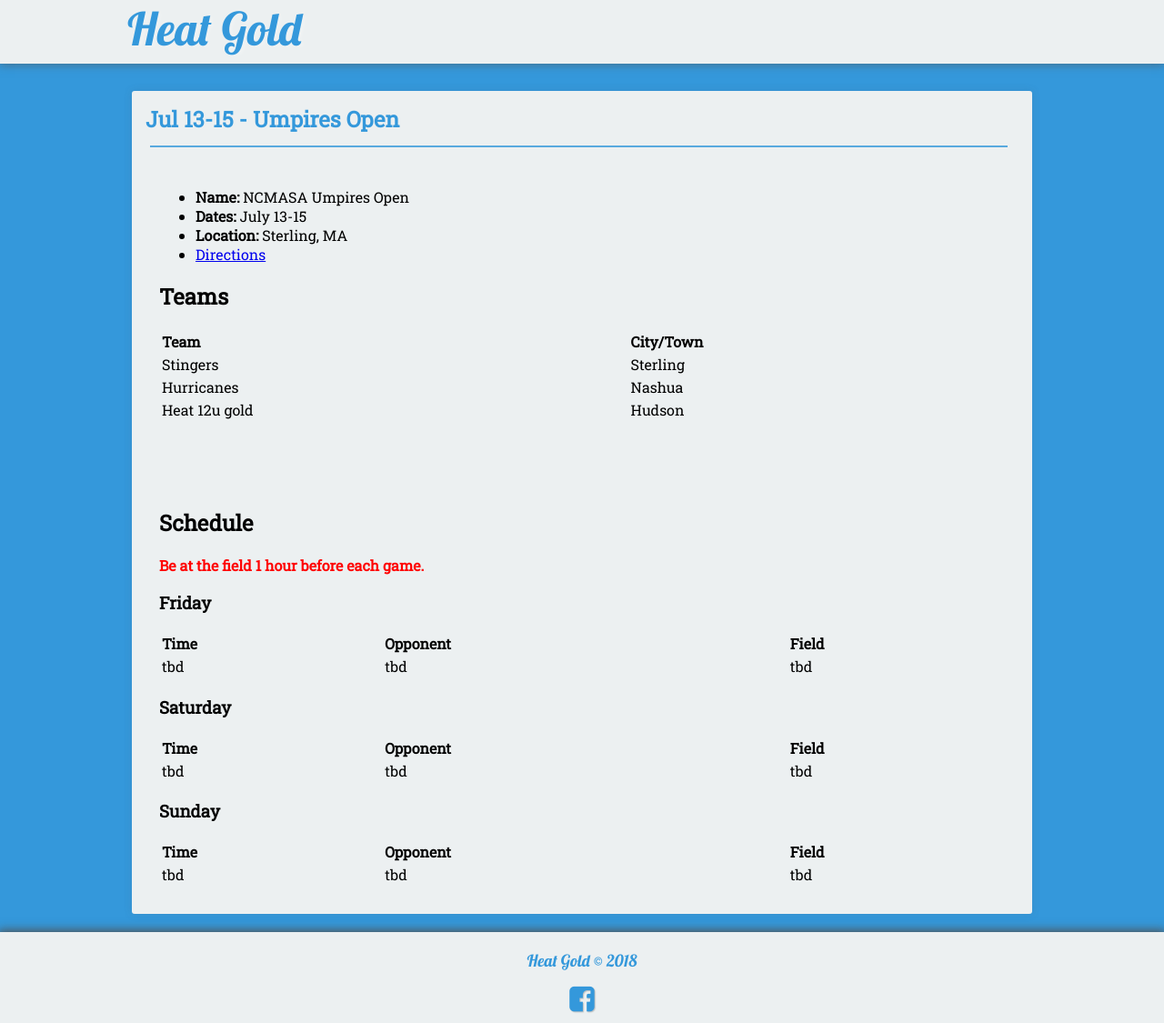
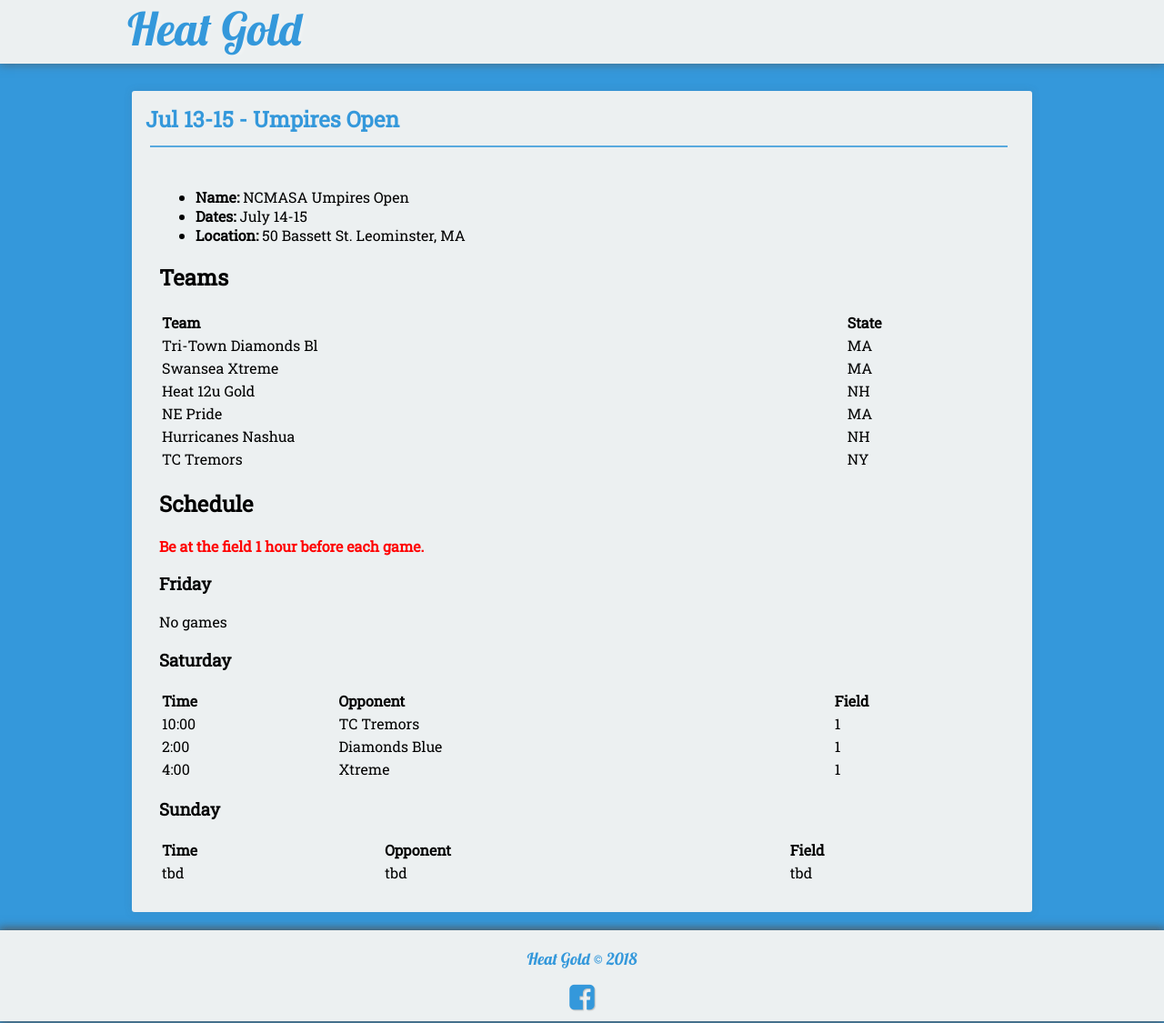
Before and after one commit to seanmerrow/ecf, a Jekyll site: the page built from _posts/2018-07-05-Jul-13-Umps.md, in a window 1280 px wide. Shown: the whole page at 91% size. Built offline with Jekyll 4.4.1, drawn with Linux system fonts in a browser that asks for light colours; nearby versions of some CDN libraries.

Commit message:
Update 2018-07-05-Jul-13-Umps.md

```diff
--- a/_posts/2018-07-05-Jul-13-Umps.md
+++ b/_posts/2018-07-05-Jul-13-Umps.md
@@ -9,20 +9,19 @@ category:
 - tournament
 ---
 * **Name:** NCMASA Umpires Open
-* **Dates:** July 13-15
-* **Location:** Sterling, MA
-* [Directions](https://seanmerrow.github.io/heatgold/fields/sterling_griffin)
+* **Dates:** July 14-15
+* **Location:** 50 Bassett St. Leominster, MA
 
 ## Teams
 
-|Team                        |City/Town        |
-|:---------------------------|:----------------|
-|Stingers                    |Sterling  	     |
-|Hurricanes	                 |Nashua 	         |
-|Heat 12u gold	             |Hudson 	         |
-|                            | 	               |
-|                            | 	               |
-|                            | 	               |
+|Team                        |State    |
+|:---------------------------|:--------|
+|Tri-Town Diamonds Bl        |MA  	   |
+|Swansea Xtreme              |MA 	     |
+|Heat 12u Gold	             |NH 	     |
+|NE Pride                    |MA       |
+|Hurricanes Nashua           |NH 	     |
+|TC Tremors                  |NY	     |
 
 
 ## Schedule
@@ -30,16 +29,16 @@ category:
 
 ### Friday
 
-| Time | Opponent | Field |
-|:---  |:---      |:---   |
-| tbd  | tbd      | tbd   |
+No games
 
 
 ### Saturday
 
-| Time | Opponent | Field |
-|:---  |:---      |:---   |
-| tbd  | tbd      | tbd   |
+| Time  | Opponent      | Field |
+|:---   |:---           |:---   |
+| 10:00 | TC Tremors    | 1     |
+| 2:00  | Diamonds Blue | 1     |
+| 4:00  | Xtreme        | 1     |
 
 
 ### Sunday
```
